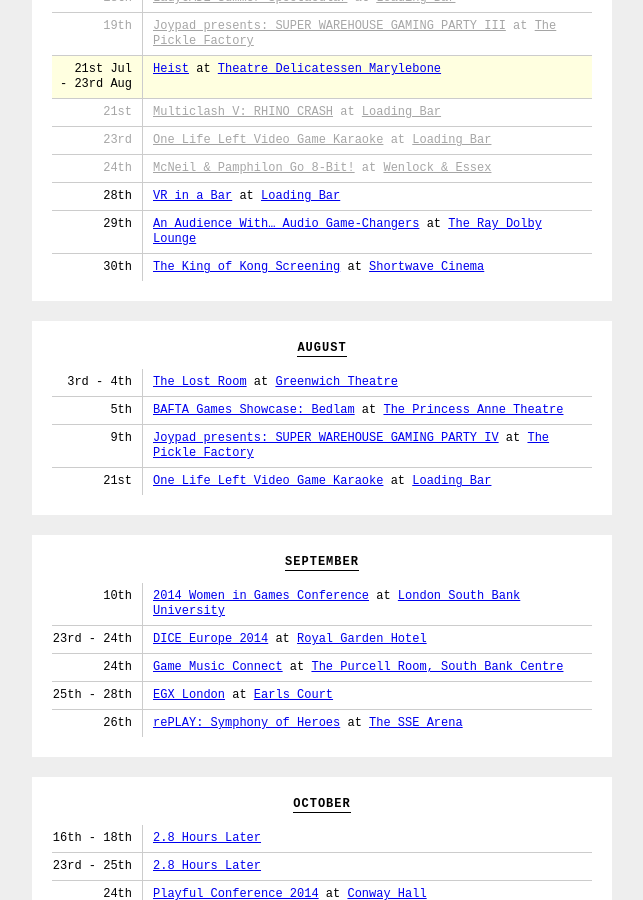
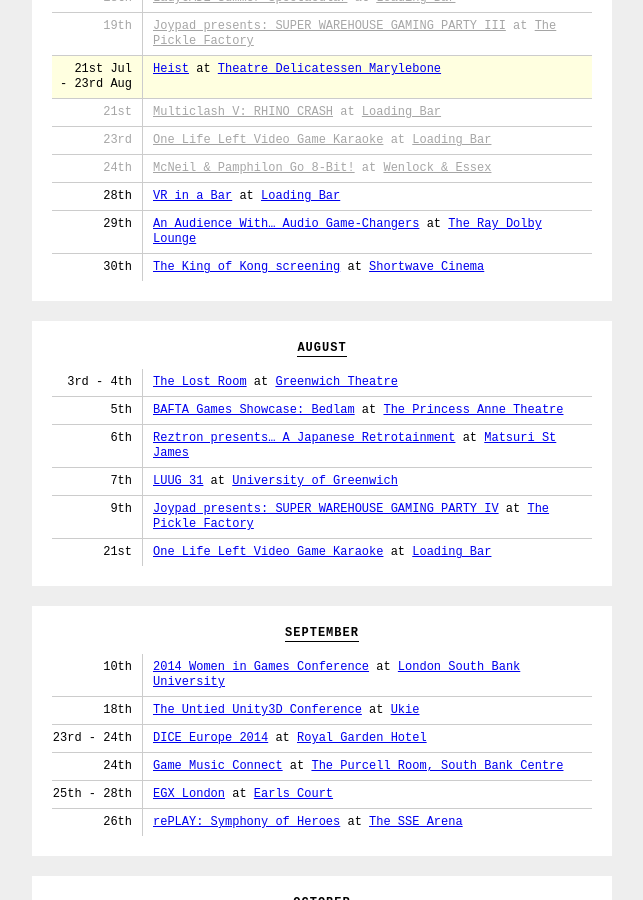
Before and after one commit to thomasmarshall/londongamediary.com, a Jekyll site: the page built from index.html, in a window 1280 px wide and 900 px high, scrolled down 590 px. Shown: the whole window, without its empty margins (318-961 px from the left). Built offline with Jekyll 4.4.1, drawn with Linux system fonts in a browser that asks for light colours; nearby versions of some CDN libraries.

Commit message:
Update events.yml

```diff
--- a/_data/events.yml
+++ b/_data/events.yml
@@ -98,7 +98,7 @@
   location: "[The Ray Dolby Lounge](http://workarea-www.dolby.com/gb/en/professional/service/cinema/ray-dolby-theatre.html)"
   date: 2014-07-29
 
-- title: "The King of Kong Screening"
+- title: "The King of Kong screening"
   link: "http://documentaryclub.co.uk/kingofkong/"
   location: "[Shortwave Cinema](http://shortwavecinema.com/Shortwave.dll/Home)"
   date: 2014-07-30
@@ -117,6 +117,16 @@
   location: "[The Princess Anne Theatre](http://www.bafta.org/venue-hire/rooms/the-princess-anne-theatre,1965,BA.html)"
   date: 2014-08-05
 
+- title: "Reztron presents... A Japanese Retrotainment"
+  link: "https://www.eventbrite.co.uk/e/segasushisake-karaoke-tickets-12382226573?ref=ecal"
+  location: "[Matsuri St James](http://www.matsuri-restaurant.com/)"
+  date: 2014-08-06
+
+- title: "LUUG 31"
+  link: "http://www.meetup.com/London-Unity-Usergroup/events/196570232/"
+  location: "[University of Greenwich](http://www2.gre.ac.uk/)"
+  date: 2014-08-07
+
 - title: "Joypad presents: SUPER WAREHOUSE GAMING PARTY IV"
   link: "http://ovalspace.co.uk/events/view/joypad-presents-super-warehouse-gaming-party-iv/"
   location: "[The Pickle Factory](http://www.ovalspace.co.uk/about/the-venues/pickle-factory/)"
@@ -134,6 +144,11 @@
   link: "http://www.womeningamesjobs.com/?page_id=841"
   location: "[London South Bank University](http://www.lsbu.ac.uk/)"
   date: 2014-09-10
+
+- title: "The Untied Unity3D Conference"
+  link: "https://www.eventbrite.co.uk/e/the-untied-unity3d-conference-tickets-12369019069"
+  location: "[Ukie](http://ukie.org.uk/)"
+  date: 2014-09-18
 
 - title: "DICE Europe 2014"
   link: "http://www.diceeurope.org/"
```
